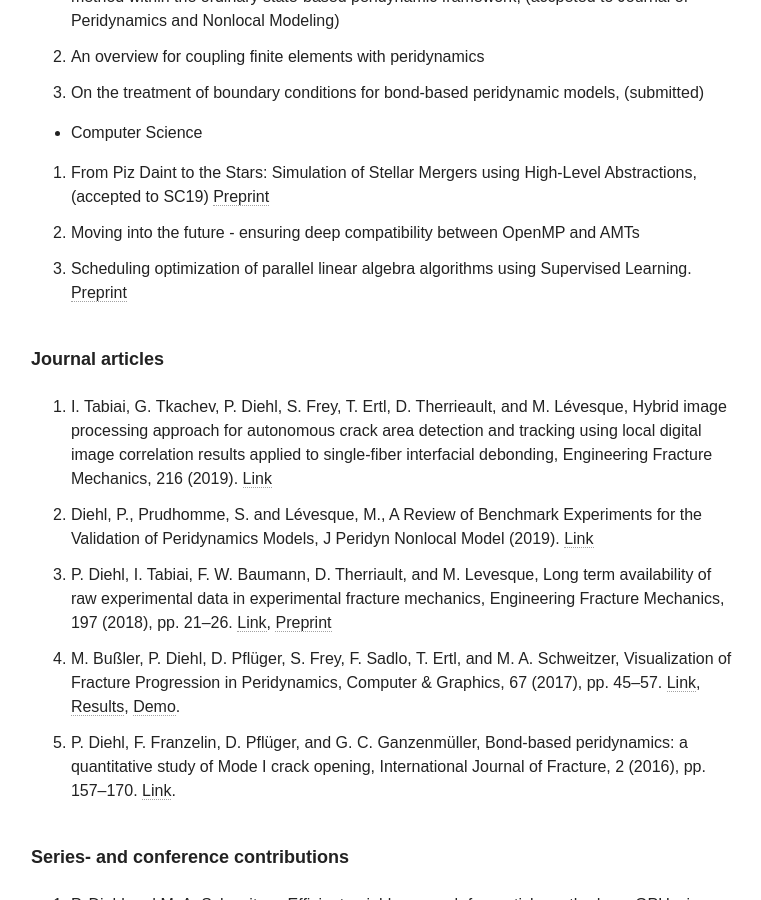
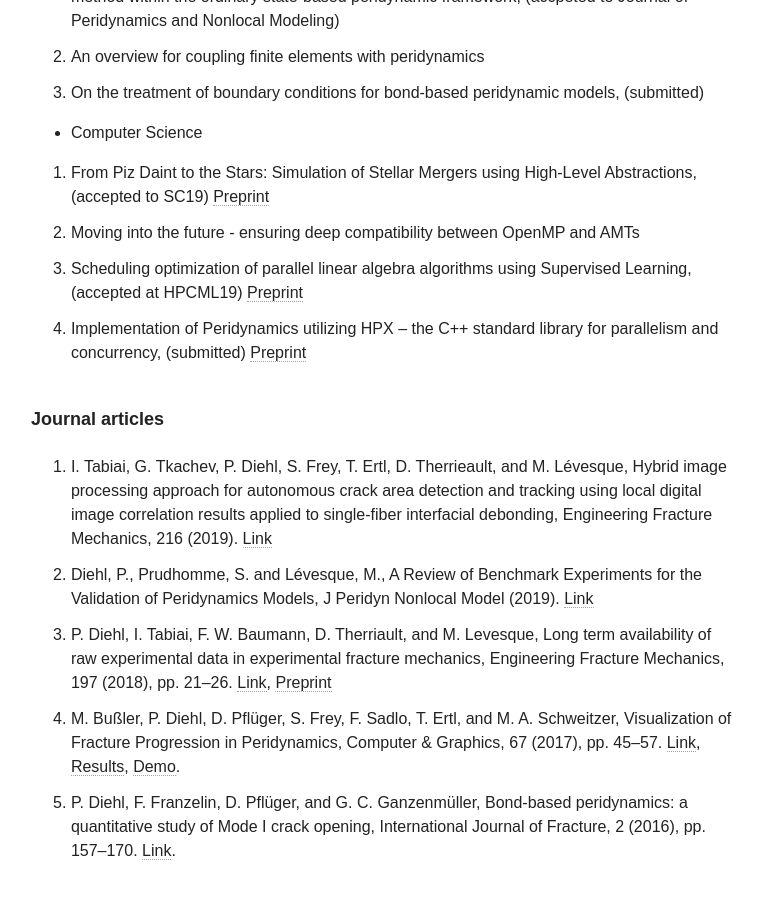
Before and after one commit to diehlpk/diehlpk.github.io, a Jekyll site: the page built from cv/index.md, in a window 1280 px wide and 900 px high, scrolled down 1782 px. Shown: the whole window, without its empty margins (255-1016 px from the left). Built offline with Jekyll 4.4.1, drawn with Linux system fonts in a browser that asks for light colours; nearby versions of some CDN libraries; some web fonts are replaced.

Commit message:
Update CV

```diff
--- a/cv/index.md
+++ b/cv/index.md
@@ -48,7 +48,8 @@ hide: true
 
 1. From Piz Daint to the Stars: Simulation of Stellar Mergers using High-Level Abstractions, (accepted to SC19) [Preprint](https://arxiv.org/abs/1908.03121)
 1. Moving into the future - ensuring deep compatibility between OpenMP and AMTs
-1. Scheduling optimization of parallel linear algebra algorithms using Supervised Learning. [Preprint](https://arxiv.org/abs/1909.03947)
+1. Scheduling optimization of parallel linear algebra algorithms using Supervised Learning, (accepted at HPCML19) [Preprint](https://arxiv.org/abs/1909.03947)
+1. Implementation of Peridynamics utilizing HPX -- the C++ standard library for parallelism and concurrency, (submitted) [Preprint](https://arxiv.org/abs/1806.06917)
 
 ###### Journal articles
 1. I. Tabiai, G. Tkachev, P. Diehl, S. Frey, T. Ertl, D. Therrieault, and M. Lévesque, Hybrid image processing approach for autonomous crack area detection and tracking using
```
